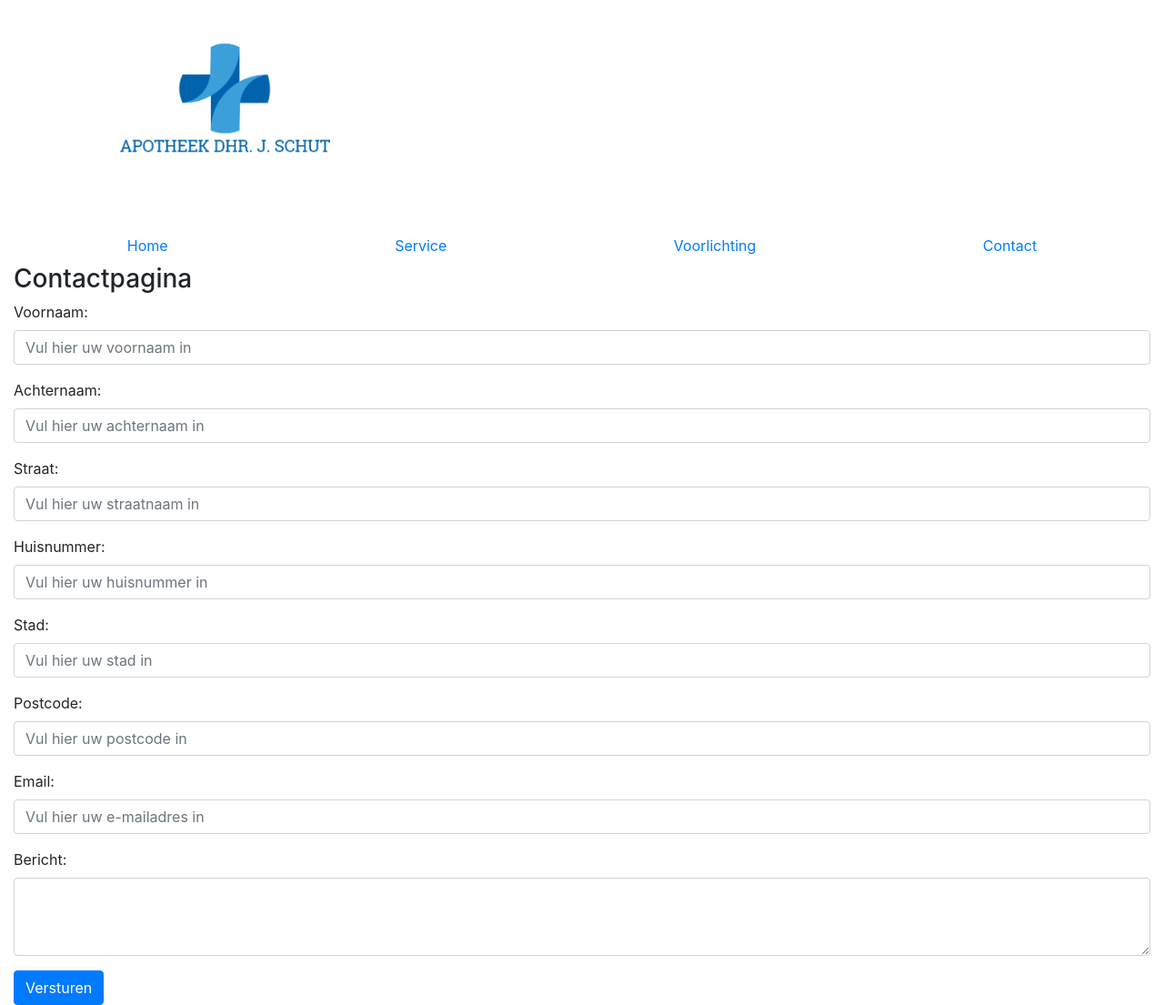
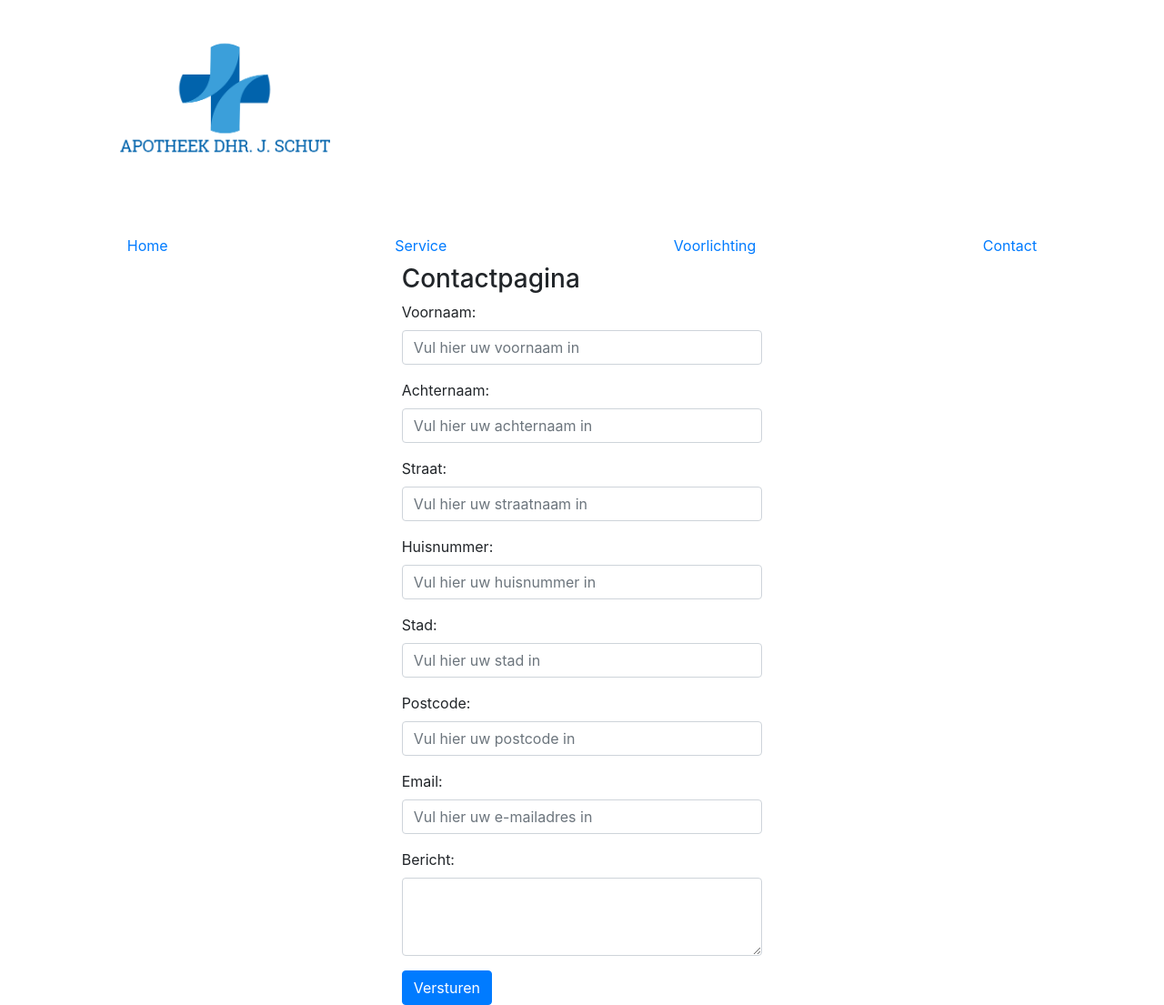
Before and after one commit to basiking/apotheek, a PHP site: page /contact.php in a window 1280 px wide. Shown: the whole page at 91% size. Run offline with PHP 8.4, Linux system fonts and the light colour scheme.

Commit message:
centered contact page

```diff
--- a/contact.php
+++ b/contact.php
@@ -3,7 +3,7 @@ include 'includes/head.inc.php';
 include 'includes/db_connection.php';
 ?>
 
-<div class='container-fluid'>
+<div class='container-fluid col-md-4 col-md-offset-4'>
     <h3>Contactpagina</h3>
     <form action='bedankt.php' method='post'>
         <div class="form-group">
```
